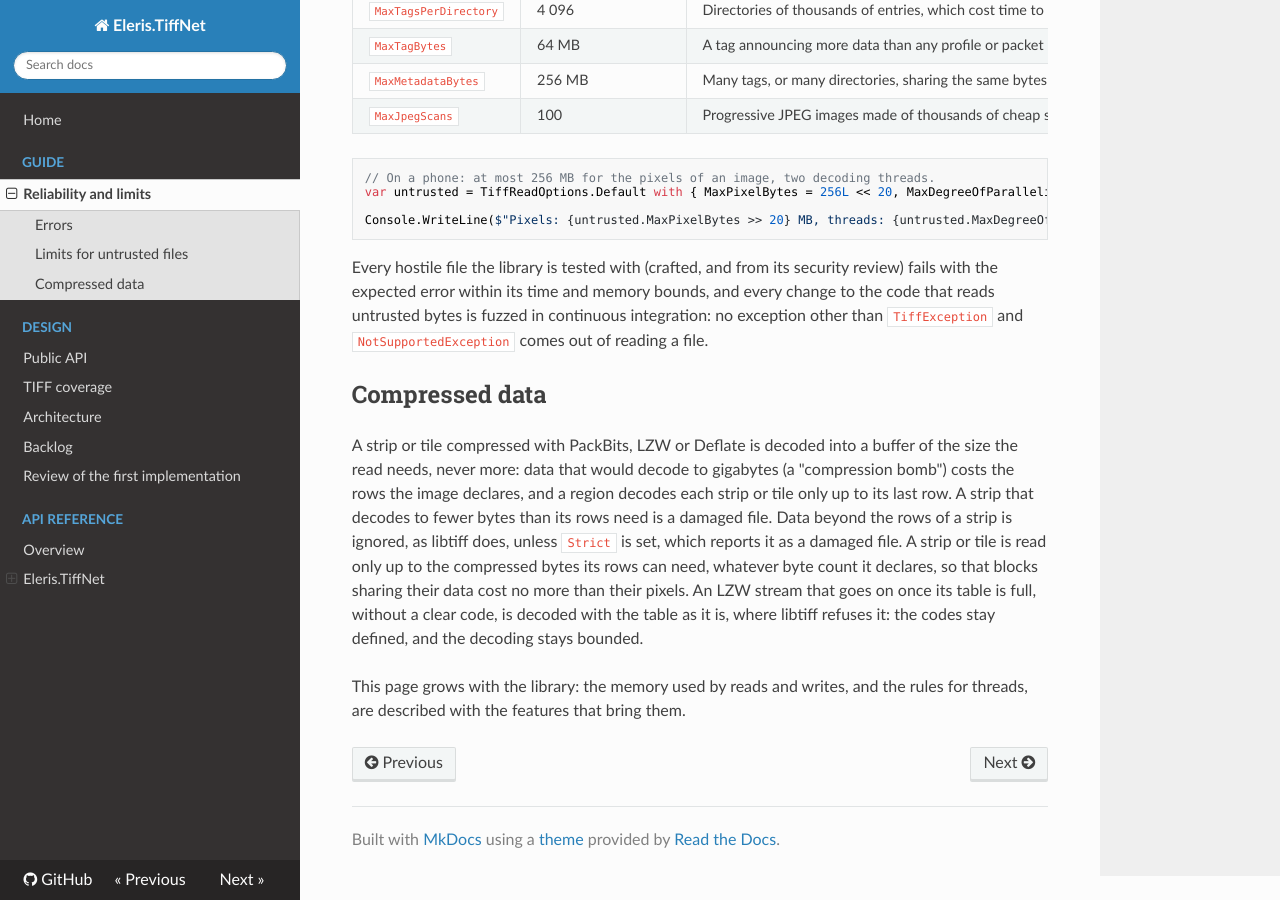
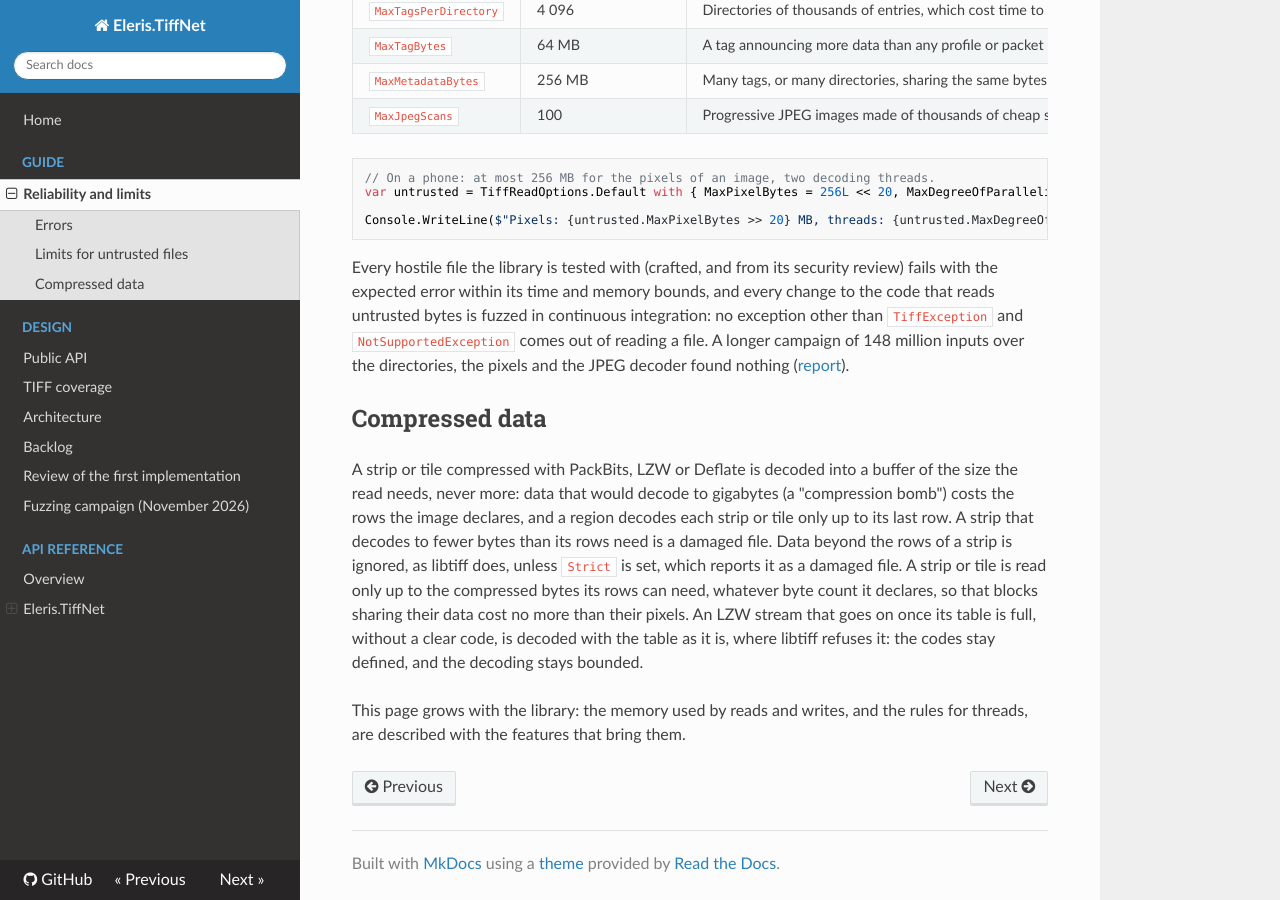
Before and after one commit to sputier/tiff-net, an MkDocs documentation site: the page built from docs/reliability.md, in a window 1280 px wide and 900 px high, scrolled down 812 px. Built offline with MkDocs 1.6.1, drawn with Linux system fonts in a browser that asks for light colours; nearby versions of some CDN libraries.

Commit message:
Report the long fuzzing campaign
148 million inputs over the directories, the pixels and the JPEG decoder, in three campaigns of an hour: no crash, no slow input, no excessive allocation.

Closes #50

```diff
--- a/docs/reliability.md
+++ b/docs/reliability.md
@@ -47,7 +47,8 @@ Console.WriteLine($"Pixels: {untrusted.MaxPixelBytes >> 20} MB, threads: {untrus
 
 Every hostile file the library is tested with (crafted, and from its security review) fails with the expected error within its
 time and memory bounds, and every change to the code that reads untrusted bytes is fuzzed in continuous integration: no
-exception other than `TiffException` and `NotSupportedException` comes out of reading a file.
+exception other than `TiffException` and `NotSupportedException` comes out of reading a file. A longer campaign of 148 million
+inputs over the directories, the pixels and the JPEG decoder found nothing ([report](fuzzing-2026-11.md)).
 
 ## Compressed data
 
--- a/mkdocs.yml
+++ b/mkdocs.yml
@@ -32,6 +32,7 @@ nav:
     - Architecture: design/architecture.md
     - Backlog: design/backlog.md
     - Review of the first implementation: review-2026-11-05.md
+    - Fuzzing campaign (November 2026): fuzzing-2026-11.md
   # BEGIN API NAVIGATION
   - API reference:
     - Overview: api/index.md
```
Also changed, not shown: docs/fuzzing-2026-11.md (added, +45 -0 lines).
